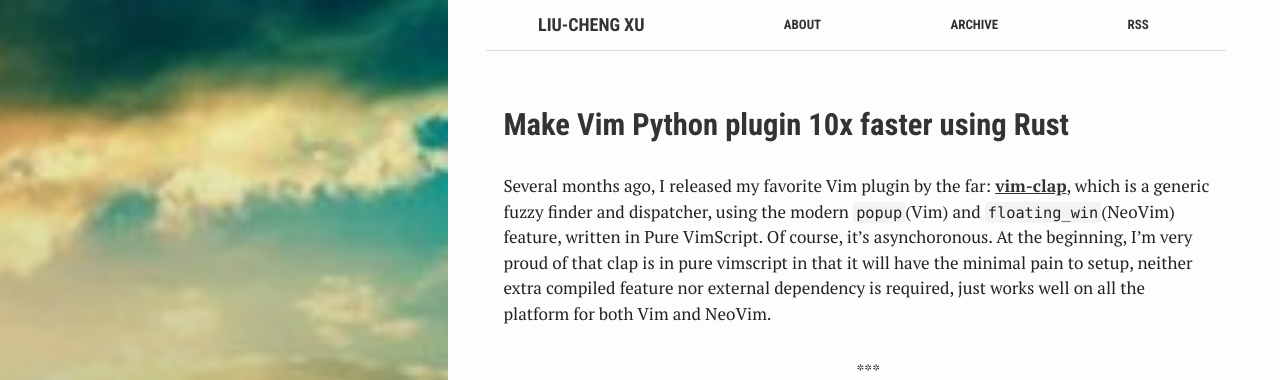
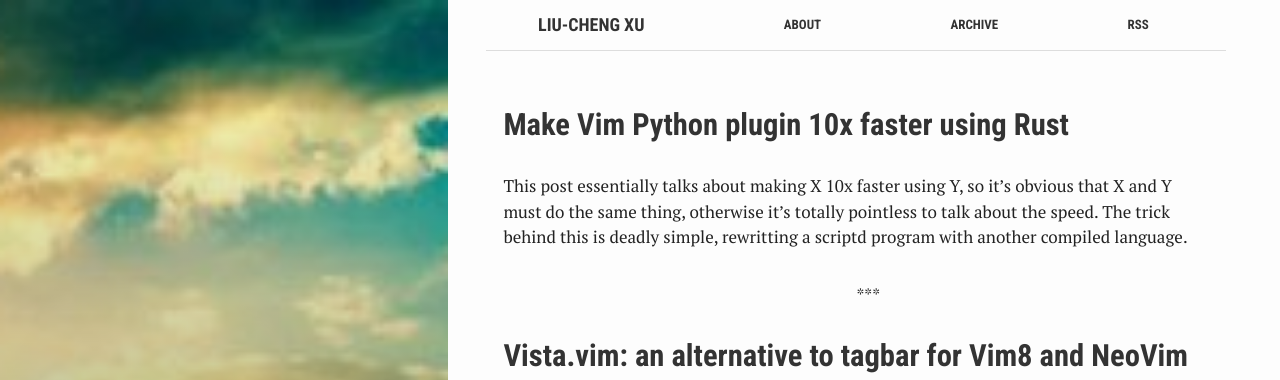
Before and after one commit to liuchengxu/liuchengxu.github.io, a Jekyll site: the page built from home.html, in a window 1280 px wide and 1400 px high, cut to the strip 0-380 px from the top of the window. Built offline with Jekyll 4.4.1, drawn with Linux system fonts in a browser that asks for light colours; some of the changed lines change nothing that is shown.

Commit message:
Refine post

````diff
--- a/_posts/2019-12-20-speed-up-vim-python-plugin-using-rust.md
+++ b/_posts/2019-12-20-speed-up-vim-python-plugin-using-rust.md
@@ -8,6 +8,34 @@
 tags: ['vim']
 author: Liu-Cheng Xu
 ---
+
+This post essentially talks about making X 10x faster using Y, so it's obvious that X and Y must do the same thing, otherwise it's totally pointless to talk about the speed. The trick behind this is deadly simple, rewritting a scriptd program with another compiled language.
+
+In this context, we are actually speeding up a Python function 10x faster by rewritting it in Rust.
+
+- [Original Python function](https://github.com/liuchengxu/vim-clap/blob/fd2e042621/pythonx/clap/fzy.py#L8):
+
+    ```python
+
+    def fuzzy_match_py(query, candidates);
+
+    ```
+
+- [Rewritten Rust replacement](https://github.com/liuchengxu/vim-clap/blob/fd2e042621/pythonx/clap/fuzzymatch-rs/src/lib.rs#L7)
+
+    ```rust
+
+    fn fuzzy_match(query: &str, candidates: Vec<String>) -> PyResult<(Vec<Vec<usize>>, Vec<String>)>;
+
+    ```
+
+This function takes a query and a bunch of candidates, apply the same [fzy algorithm](https://github.com/jhawthorn/fzy/blob/master/ALGORITHM.md) on each candidate to get the fuzzy matched indices and score, rank all these selected candidates based on the score and then return a tuple of filtered candidates as well as their indices.
+
+**The whole story is as followed. Jump to the end directly if you don't care about it.**
+
+--------------
+
+## Introduction
 
 Several months ago, I released my favorite Vim plugin by the far: [**vim-clap**](https://github.com/liuchengxu/vim-clap), which is a generic fuzzy finder and dispatcher, using the modern `popup`(Vim) and `floating_win`(NeoVim) feature, written in Pure VimScript. Of course, it's asynchoronous. At the beginning, I'm very proud of that clap is in pure vimscript in that it will have the minimal pain to setup, neither extra compiled feature nor external dependency is required, just works well on all the platform for both Vim and NeoVim.
 
@@ -30,31 +58,51 @@
 
 It's in pure vimscript that brings vim-clap the feature of minimal installtion requirements. However, that feature becomes to a subtle _bug_ over time. You know, VimScript is never known as a performant script language, instead it's much slower than the popular Python and Lua. You can never apply these complex logic in vimscript and expect your plugin to run very well.
 
-No one wants to use a Vim plugin that is slow, so one principle of [vim-clap](https://github.com/liuchengxu/vim-clap) is always to run asynchoronously so that the UI will never be blocked. I thought using the async job would be the ultimate solution, but it's not unfornately. The asynchoronous job does help mostly, but not completely. The first thing is that job of Vim/NeoVim causes a `redraw` problem, you can see the flicker obviously. What's more, using the async job only can not let Vim remain reponsive when dispatching these CPU-intensive tasks, [see this issue](https://github.com/liuchengxu/vim-clap/issues/75).
+### Problem of using `job` of Vim/NeoVim
+
+No one wants to use a Vim plugin that is slow, so one principle of [vim-clap](https://github.com/liuchengxu/vim-clap) is always to run asynchoronously so that the UI will never be blocked. I thought using the async job would be the ultimate solution, but it's not unfornately. The asynchoronous job does help mostly, but not completely. The first thing is that job of Vim/NeoVim causes a `redraw` problem, you can see the flicker obviously.
 
 ![](https://user-images.githubusercontent.com/8850248/67620599-3b1c9a80-f83b-11e9-8d8c-72bfae9d9177.gif)
 
 (Note the flicker happens in `:Clap grep`, that doesn't happen in `:Clap blines` )
 
+What's more, using the async job only can not let Vim remain reponsive when dispatching these CPU-intensive tasks, [see this issue](https://github.com/liuchengxu/vim-clap/issues/75).
+
+### Missing advanced fuzzy finder in VimScript
+
 As I have said, vim-clap can be served as a fuzzy finder. With vimscript only, you can only handle a small few thousand items and have the limited regex based substring fuzzy filtering at that moment. There is no advanced fuzzy filtering algorithm written in vimscript.
 
 One solution is to leverage the existing fuzzy finders, e.g., [fzy](https://github.com/jhawthorn/fzy), [fzf](https://github.com/junegunn/fzf), [skim](https://github.com/lotabout/skim), using the async `job` feature which already exists in both Vim and NeoVim for a while . And quickly the external fuzzy filter support is added, now you could use `:Clap! blines ++ef=fzf` to filtering the buffer lines using fzf. But I'm actually still not satisfied as the external fuzzy filter has to rely on the async job, the `redraw` issue of which has been settled though.
 
-Then I began to resort Python or lua to achive faster and better built-in fuzzy filtering in order to avoid the `redraw` issue of async job. Fortunately, I found [aslpavel/sweep.py](https://github.com/aslpavel/sweep.py/blob/master/sweep.py) which has implemented the [fzy fuzzy finder having better results than other fuzzy finders](https://github.com/jhawthorn/fzy/blob/master/ALGORITHM.md). Then I shamelessly borrowed its internal fzy implementation into [vim-clap](https://github.com/liuchengxu/vim-clap), [see the initial PR]( https://github.com/liuchengxu/vim-clap/pull/92).
+### Embed fzy Python implementation in Vim
 
-With Python, now we can handle 10,000 items and have the best fuzzy finder embedded in Vim.
+Then I began to resort Python or Lua to achive faster and better built-in fuzzy filtering in order to avoid the `redraw` issue of async job. Fortunately, I found [aslpavel/sweep.py](https://github.com/aslpavel/sweep.py/blob/master/sweep.py) which has implemented the [fzy fuzzy finder having better results than other fuzzy finders](https://github.com/jhawthorn/fzy/blob/master/ALGORITHM.md).
+
+And I shamelessly borrowed [its internal fzy implementation](https://github.com/aslpavel/sweep.py/blob/bfc11a26acc5821ab570d926a78b29f87153285a/sweep.py#L700-L823) into [vim-clap](https://github.com/liuchengxu/vim-clap), [see the initial PR]( https://github.com/liuchengxu/vim-clap/pull/92).
+
+With Python, now we can handle 10,000 items and have the best fuzzy finder embedded in Vim, without worrying about the `redraw` issue of async job.
 
 ## Make Python filter 10x faster using Rust
 
-The introduced Python fzy implementation in vim-clap can handle 10,000 items decently, but that's far from enough from my perspective. And with some profile, I found the bottleneck is this fuzzy filtering function. Once I read about this post [Speed up your Python using Rust](https://developers.redhat.com/blog/2017/11/16/speed-python-using-rust/), I immediately realized that that's a fairly promising optimization.
+The introduced Python fzy implementation in vim-clap can handle 10,000 items decently, but that's far from enough from my perspective. And with some profile, I found the bottleneck is [this fzy fuzzy filtering function](https://github.com/liuchengxu/vim-clap/blob/0bc45f3950/autoload/clap/filter.vim#L155). Once I read about this post [Speed up your Python using Rust](https://developers.redhat.com/blog/2017/11/16/speed-python-using-rust/), I immediately realized that that's a fairly promising optimization.
+
+### Rewritting with PyO3
 
 Thanks to [PyO3](https://github.com/PyO3/pyo3), now writting a Python dynamic module in Rust is trivial and elegant. What you need to learn is the exmple on the README of PyO3 and rewritting the related function in Python to Rust. As a matter of fact, I firstly used [rust-cpython](https://github.com/dgrunwald/rust-cpython), but I ran into some issues on macOS, hence I switched to PyO3 and it works smoothly.
 
 Thanks to [stewart/rff](https://github.com/stewart/rff), the fzy Rust implementation is already good to go.
 
-What I have to do is to wrap the Rust version fzy and replace the pure Python fzy in [vim-clap](https://github.com/liuchengxu/vim-clap) with the generated Python dynamic module.
+What I have to do is:
+
+1. wrap the Rust version fzy implemented by [stewart/rff](https://github.com/stewart/rff) and generate the Python dynamic module, see [pythonx/clap/fuzzymatch-rs/src/lib.rs](https://github.com/liuchengxu/vim-clap/blob/fd2e042621/pythonx/clap/fuzzymatch-rs/src/lib.rs). In case of some people are confused, `rff::match_and_score_with_positions` implements the same fzy algorithm. [This Rust closure](https://github.com/liuchengxu/vim-clap/blob/fd2e042621/pythonx/clap/fuzzymatch-rs/src/lib.rs#L8-L10) is equivalent to the [original Python version of fzy](https://github.com/liuchengxu/vim-clap/blob/fd2e042621/pythonx/clap/fzy_impl.py#L195).
+
+2. replace the pure Python fzy in [vim-clap](https://github.com/liuchengxu/vim-clap) with the generated Python dynamic module.
+
+### Test
 
 I did some tests laster, and found that the optimization result is very satisfying.
+
+#### Pytest
 
 From pytest, Rust is **30x** faster:
 
@@ -72,6 +120,8 @@
 test_pure_python_200000     12,122.4214 (>1000.0)  12,300.0331 (344.18)   12,238.9739 (>1000.0)  72.1199 (16.90)    12,256.4216 (>1000.0)  97.0552 (175.77)        1;0   0.0817 (0.00)          5           1
 -------------------------------------------------------------------------------------------------------------------------------------------------------------------------------------------------------------
 ```
+
+#### Vim profile
 
 From the profile of Vim/Neovim(`:h profile`), we can consider this as the true enhancement we can feel practically:
 
--- a/assets/_sass/_media-queries.scss
+++ b/assets/_sass/_media-queries.scss
@@ -6,8 +6,8 @@
   body { font-size: 17px; }
   h1 { font-size: 2em; }
   h2 { font-size: 1.8em; }
-  h3 { font-size: 1.6em; }
-  h4 { font-size: 1.3em; }
+  h3 { font-size: 1.4em; }
+  h4 { font-size: 1.2em; }
   h5 { font-size: 1em; }
   h6 { font-size: .8em; }
 
````
